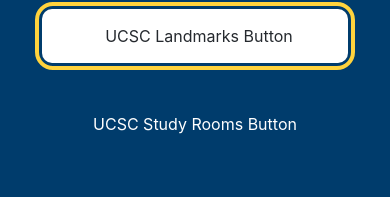
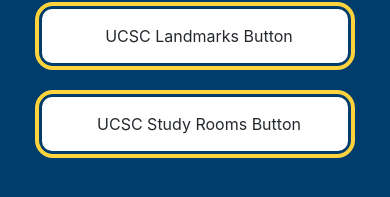
Before and after one commit to bbae1235/cruzhacks2023, a React Native app in the folder ucscgo/: screen / in a window 390 px wide. Shown: the part 567-764 px from the top of the page. Built offline with nearby package versions, Linux system fonts and the light colour scheme.

Commit message:
button work

```diff
--- a/ucscgo/components/Button.js
+++ b/ucscgo/components/Button.js
@@ -12,7 +12,7 @@
           >
             <Pressable
               style={[styles.button, { backgroundColor: "#fff" }]}
-              onPress={() => navigation.navigate('UCSC Landmarks')}
+              onPress={() => navigation.navigate('UCSC Landmarks name')}
             >
               <FontAwesome
                 //name=""
@@ -24,7 +24,27 @@
             </Pressable>
         </View>
         );
-      }
+    }
+    if (theme == "secondary") {
+      return (
+        <View
+        style={[styles.buttonContainer, { borderWidth: 4, borderColor: "#ffd33d", borderRadius: 18}]}
+        >
+          <Pressable
+            style={[styles.button, { backgroundColor: "#fff" }]}
+            onPress={() => navigation.navigate('UCSC Study Rooms')}
+          >
+            <FontAwesome
+              //name=""
+              size={16}
+              color="#25292e"
+              style={styles.buttonIcon}
+            />
+            <Text style={[styles.buttonLabel, { color: "#25292e" }]}>{label}</Text>
+          </Pressable>
+      </View>
+      );
+    }
 
     return (
     <View style={styles.buttonContainer}>
```
